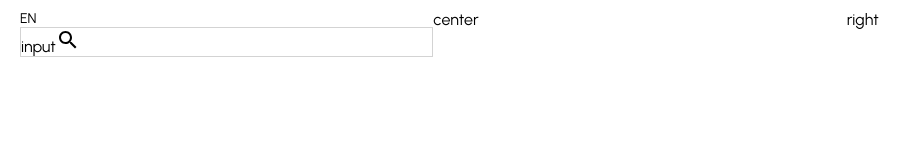
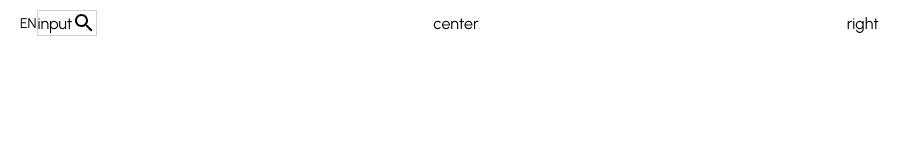
Before and after one commit to AliPooladmast/e-commerce, a React (Create React App) app: page / in a window 1280 px wide. Shown: the top 160 px of the page, without its empty margins (0-922 px from the left). Built offline with nearby package versions, Linux system fonts and the light colour scheme.

Commit message:
NavBar: Set alignments of search container and its wrapper

```diff
--- a/src/components/NavBar.module.scss
+++ b/src/components/NavBar.module.scss
@@ -5,16 +5,22 @@
     padding: 10px 20px;
     display: flex;
     justify-content: space-between;
+    align-items: center;
 
     .Left {
       flex: 1;
+      display: flex;
+      align-items: center;
 
       .Language {
         font-size: 14px;
         cursor: pointer;
       }
+
       .SearchContainer {
         border: 1px solid lightgray;
+        display: flex;
+        align-items: center;
       }
     }
 
```
